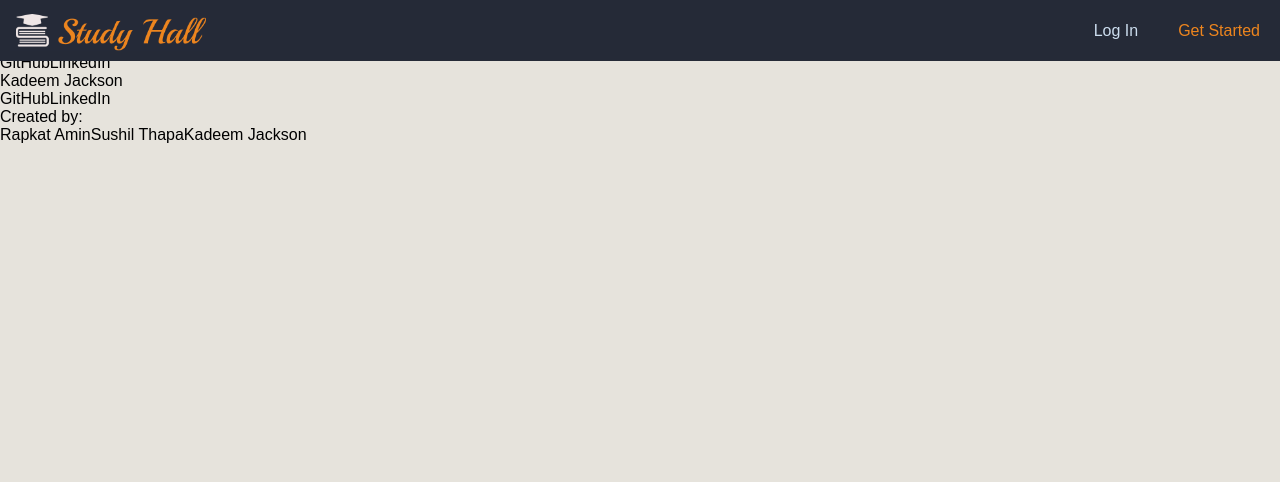
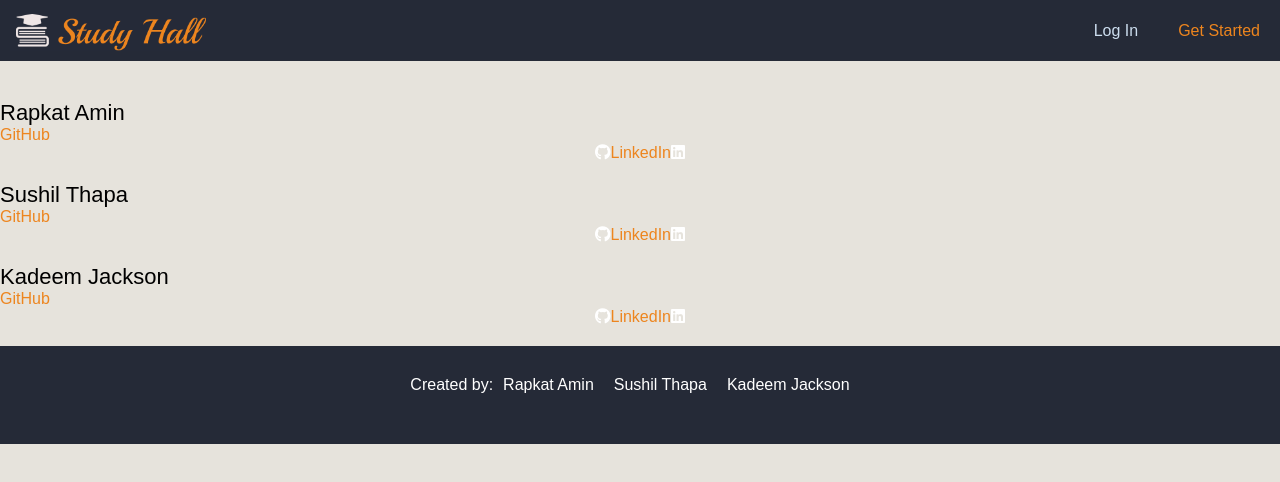
Before and after one commit to sushilt553/Study-Hall, a React (Create React App) app in the folder client/: page /creators in a window 1280 px wide. Shown: the top 482 px of the page. Built offline with nearby package versions, Linux system fonts and the light colour scheme.

Commit message:
Remove unused variables from a few files and styled footer and creators page

```diff
--- a/client/public/index.html
+++ b/client/public/index.html
@@ -18,7 +18,10 @@
     <link rel="stylesheet" href="reset.css"/>
     <link href="https://fonts.googleapis.com/css2?family=Dancing+Script:wght@700&display=swap" rel="stylesheet">
     <link href="https://fonts.googleapis.com/css2?family=Courgette&display=swap" rel="stylesheet">
-
+    <script
+      src="https://kit.fontawesome.com/6bd696cce4.js"
+      crossorigin="anonymous">
+    </script>
 
     <!--
       Notice the use of %PUBLIC_URL% in the tags above.
--- a/client/src/pages/Creators.js
+++ b/client/src/pages/Creators.js
@@ -5,18 +5,49 @@ export default () => {
   return (
     <div className="social-containers">
       <h1 className="social-name">Rapkat Amin</h1>
-      <a href="https://github.com/rapkat10">GitHub</a>
-      <a href="https://www.linkedin.com/in/rapkat-amin-33b82b1a4/">LinkedIn</a>
+      <label className="link-name">GitHub</label>
+      <div className="links-container">
+        <a href="https://github.com/rapkat10" className="GitHub-Logo">
+          <i className="fab fa-github" />
+        </a>
+        <label className="link-name">LinkedIn</label>
+        <a
+          href="https://www.linkedin.com/in/rapkat-amin-33b82b1a4/"
+          className="LinkedIn-Logo"
+        >
+          <i class="fab fa-linkedin" />
+        </a>
+      </div>
 
       <h1 className="social-name">Sushil Thapa</h1>
-      <a href="https://github.com/sushilt553">GitHub</a>
-      <a href="https://www.linkedin.com/in/sushil-thapa-546800159/">LinkedIn</a>
+      <label className="link-name">GitHub</label>
+      <div className="links-container">
+        <a href="https://github.com/sushilt553" className="GitHub-Logo">
+          <i className="fab fa-github" />
+        </a>
+        <label className="link-name">LinkedIn</label>
+        <a
+          href="https://www.linkedin.com/in/sushil-thapa-546800159/"
+          className="LinkedIn-Logo"
+        >
+          <i class="fab fa-linkedin" />
+        </a>
+      </div>
 
       <h1 className="social-name">Kadeem Jackson</h1>
-      <a href="https://github.com/Cro5s">GitHub</a>
-      <a href="https://www.linkedin.com/in/kadeem-jackson-4349348a/">
-        LinkedIn
-      </a>
+      <label className="link-name">GitHub</label>
+      <div className="links-container">
+        <a href="https://github.com/Cro5s" className="GitHub-Logo">
+          <i className="fab fa-github" />
+        </a>
+        <label className="link-name">LinkedIn</label>
+        <a
+          href="https://www.linkedin.com/in/kadeem-jackson-4349348a/"
+          className="LinkedIn-Logo"
+        >
+          <i class="fab fa-linkedin" />
+        </a>
+      </div>
     </div>
   );
 };
--- a/client/src/pages/Footer.js
+++ b/client/src/pages/Footer.js
@@ -6,7 +6,7 @@ export default () => {
   return (
     <div className="footer-container">
       <div className="links-container">
-        <h2 className="footer-msg">Created by: </h2>
+        <h2 className="footer-msg">Created by:</h2>
         <Link className="links" to={`/creators`}>
           Rapkat Amin
         </Link>
--- a/client/src/pages/assets/CSS/creators.css
+++ b/client/src/pages/assets/CSS/creators.css
@@ -0,0 +1,29 @@
+.social-containers {
+  display: flex;
+  flex-direction: column;
+  padding-top: 100px;
+}
+
+.social-name {
+  font-size: 22px;
+}
+
+.links-container {
+  display: flex;
+  /* flex-direction: row; */
+  margin-bottom: 20px;
+
+}
+
+.link-name {
+  color: #ed851e;
+
+}
+
+.GitHub-Logo {
+
+}
+
+.LinkedIn-Logo {
+
+}
--- a/client/src/pages/assets/CSS/footer.css
+++ b/client/src/pages/assets/CSS/footer.css
@@ -0,0 +1,23 @@
+.footer-container {
+  padding: 30px;
+  background: #252a37;
+}
+
+.links-container {
+  display: flex;
+  flex-direction: row;
+  justify-content: center;
+  color: white;
+}
+
+.footer-msg {
+  margin-right: 10px;
+}
+
+.links {
+  margin-right: 20px;
+}
+
+.links:hover {
+  color: #28a5dc;
+}
```
